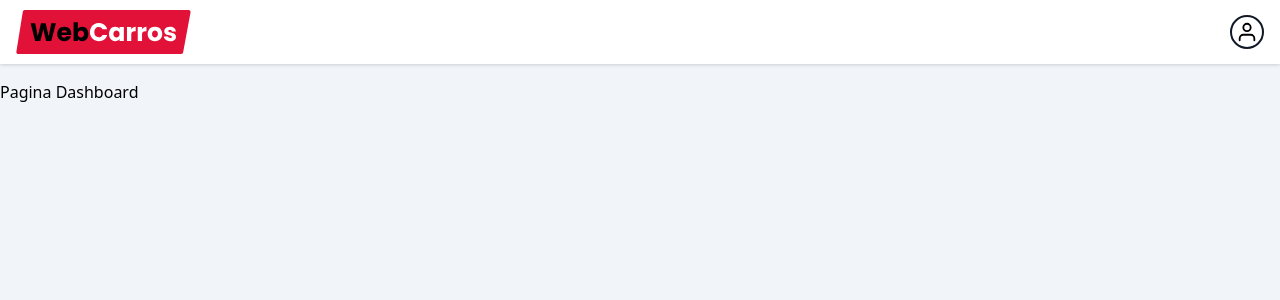
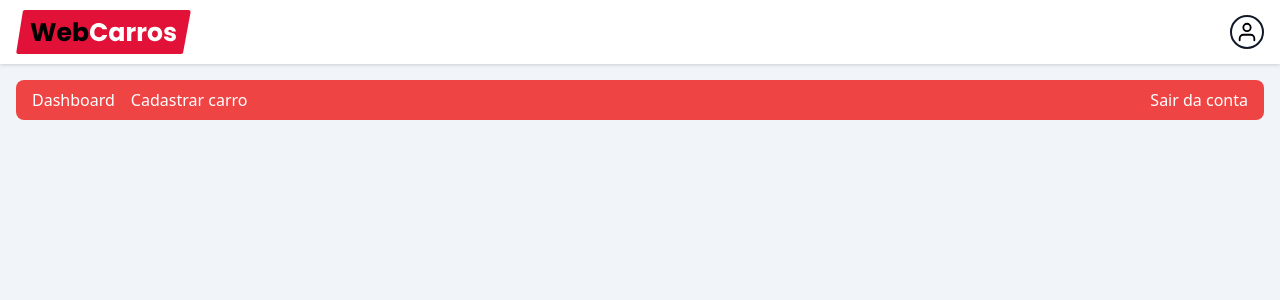
Before and after one commit to thiagoalmeida1905/p-webcars, a React (Vite) app: page /dashboard in a window 1280 px wide. Shown: the top 300 px of the page. Built offline with nearby package versions, Linux system fonts and the light colour scheme; no server answers; sample sign-in values are in the browser's storage.

Commit message:
Feat/Style: Function to update user data and style the dashboard panel

```diff
--- /dev/null
+++ b/src/components/panelheader/index.tsx
@@ -0,0 +1,27 @@
+import { Link } from "react-router-dom";
+import { signOut } from "firebase/auth";
+import { auth } from '../../services/firebaseConnection';
+
+
+export function DashboardHeader (){
+
+    async function handleLogout(){
+        await signOut(auth);
+    }
+
+
+    return (
+        <div className="w-full items-center flex h-10 bg-red-500 rounded-lg text-white font-medium gap-4 px-4 mb-4">
+            <Link to='/dashboard'>
+                Dashboard
+            </Link>
+            <Link to='/dashboard/new'>
+                Cadastrar carro
+            </Link>
+
+            <button className="ml-auto" onClick={handleLogout}>
+                Sair da conta
+            </button>
+        </div>
+    )
+}
--- a/src/contexts/AuthContext.tsx
+++ b/src/contexts/AuthContext.tsx
@@ -10,6 +10,8 @@
 type AuthContextData = {
     signed: boolean;
     loadingAuth: boolean;
+    handleInfoUser: ( {name, email, uid}: UserProps) => void;
+    user: UserProps | null;
 }
 
 interface UserProps {
@@ -48,11 +50,21 @@
         }
     }, [])
 
+    function handleInfoUser( { name, email, uid}:UserProps) {
+        setUser({
+            name,
+            email,
+            uid
+        })
+    }
+
     return (
         <AuthContext.Provider
             value={{
                 signed: !!user,
                 loadingAuth,
+                handleInfoUser,
+                user
             }}
         >
             {children}
--- a/src/pages/dashboard/index.tsx
+++ b/src/pages/dashboard/index.tsx
@@ -1,7 +1,12 @@
+import { Container } from "../../components/container";
+import { DashboardHeader } from "../../components/panelheader";
+
+
 export function Dashboard() {
     return (
-        <div>
-            <h1>Pagina Dashboard</h1>
-        </div>
+        <Container>
+            <DashboardHeader/>
+        </Container>
+
     )
 }
--- a/src/pages/register/index.tsx
+++ b/src/pages/register/index.tsx
@@ -1,4 +1,4 @@
-import { useEffect } from 'react'
+import { useEffect, useContext } from 'react'
 import { Link, useNavigate } from 'react-router-dom'
 import logoImg from '../../assets/logo.svg'
 import { Container } from '../../components/container'
@@ -8,6 +8,7 @@
 import { zodResolver } from '@hookform/resolvers/zod'
 import {auth} from '../../services/firebaseConnection'
 import { createUserWithEmailAndPassword, updateProfile, signOut } from 'firebase/auth'
+import { AuthContext } from '../../contexts/AuthContext'
 
 
 const schema = z.object({
@@ -20,6 +21,7 @@
 
 export function Register() {
 
+    const {handleInfoUser} = useContext(AuthContext)
     const navigate = useNavigate();
     const { register, handleSubmit, formState: {errors} } = useForm<FormData>({
         resolver: zodResolver(schema),
@@ -38,6 +40,12 @@
         .then(async user => {
             await updateProfile(user.user, {
                 displayName: data.name
+            })
+
+            handleInfoUser({// att dados do usuario
+                name: data.name,
+                email: data.email,
+                uid: user.user.uid
             })
             console.log('Cadastrado com sucesso')
             navigate('/dashboard', {replace: true})
```
